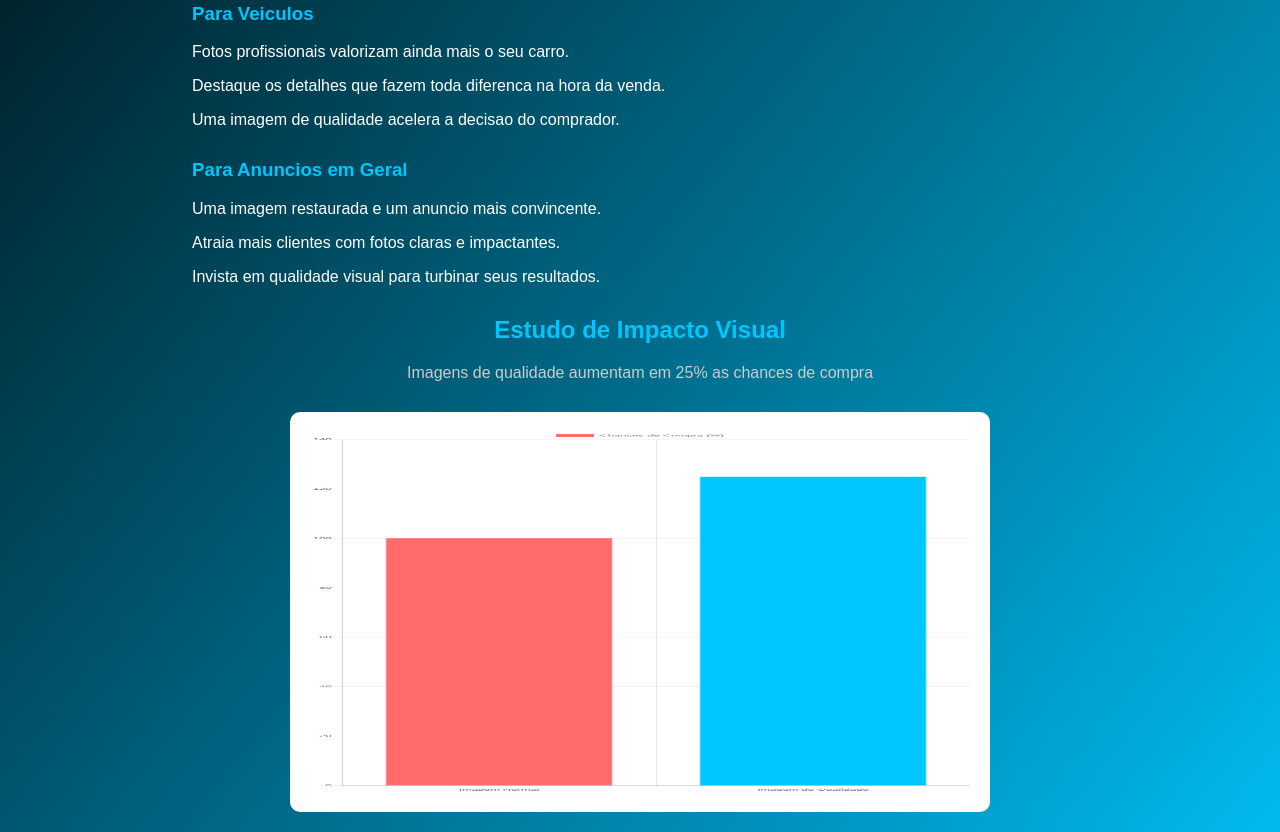
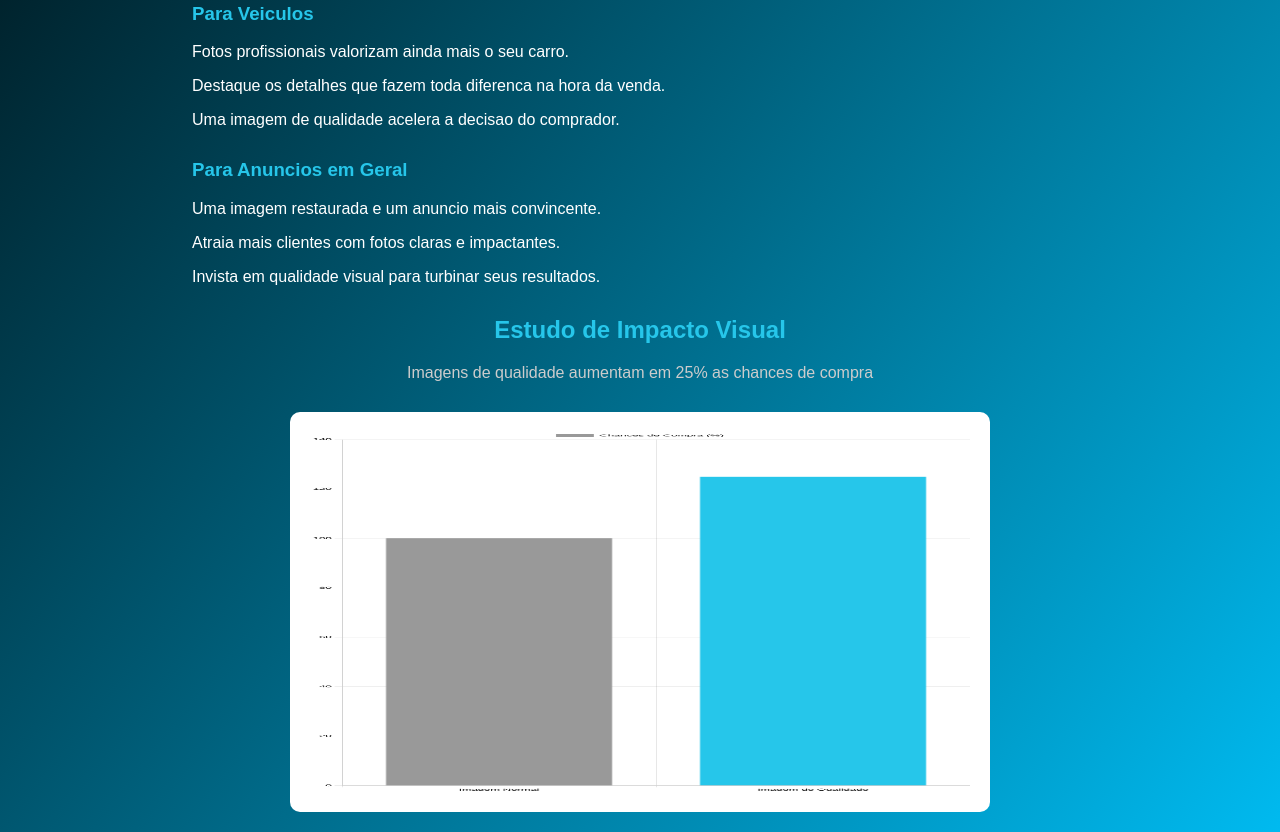
Before and after one commit to Renderx3991/RenderX, a plain HTML site: page index.html in a window 1280 px wide. Shown: the part 568-1400 px from the top of the page. Drawn offline with nearby package versions, Linux system fonts and the light colour scheme.

Commit message:
Update index.html

```diff
--- a/index.html
+++ b/index.html
@@ -3,6 +3,9 @@
 <head>
   <meta charset="UTF-8">
   <title>RenderX</title>
+  <!-- Favicon -->
+  <link rel="icon" type="image/png" href="icon.png">
+
   <style>
     body {
       margin: 0;
@@ -21,12 +24,12 @@
     }
 
     h1 {
-      color: #00c6ff;
+      color: #26c6ea;
       margin: 10px 0;
     }
 
     h2 {
-      color: #00c6ff;
+      color: #26c6ea;
     }
 
     table {
@@ -59,11 +62,11 @@
     }
 
     .section h3 {
-      color: #00c6ff;
+      color: #26c6ea;
     }
 
     .highlight {
-      color: #ff3333;
+      color: #26c6ea;
       font-weight: bold;
     }
 
@@ -88,7 +91,7 @@
 <body>
   <header>
     <img src="logo.png" alt="RenderX Logo">
-    <h1>Catalogo & Estrategias de Vendas</h1>
+    <h1>Melhore suas imagens</h1>
     <p style="color:#cccccc">Transformando imagens em experiencias visuais impactantes</p>
   </header>
 
@@ -158,15 +161,26 @@
         datasets: [{
           label: 'Chances de Compra (%)',
           data: [100, 125],
-          backgroundColor: ['#ff6b6b', '#00c6ff']
+          backgroundColor: ['#999999', '#26c6ea'] // cinza + azul turquesa
         }]
       },
       options: {
         responsive: true,
         maintainAspectRatio: false,
+        plugins: {
+          legend: {
+            labels: {
+              color: '#000' // preto para contraste dentro do fundo branco
+            }
+          }
+        },
         scales: {
+          x: {
+            ticks: { color: '#000' }
+          },
           y: {
-            beginAtZero: true
+            beginAtZero: true,
+            ticks: { color: '#000' }
           }
         }
       }
```
